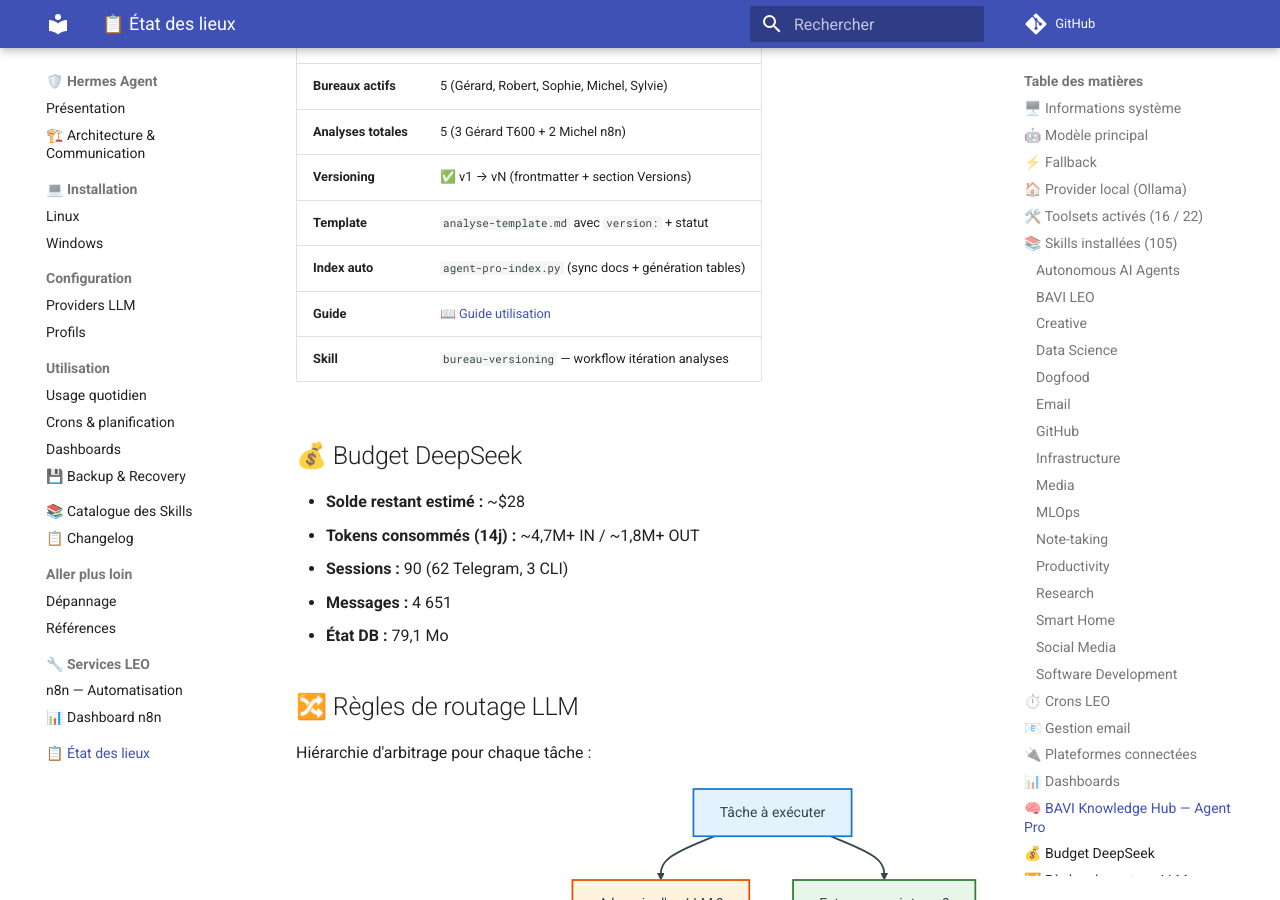
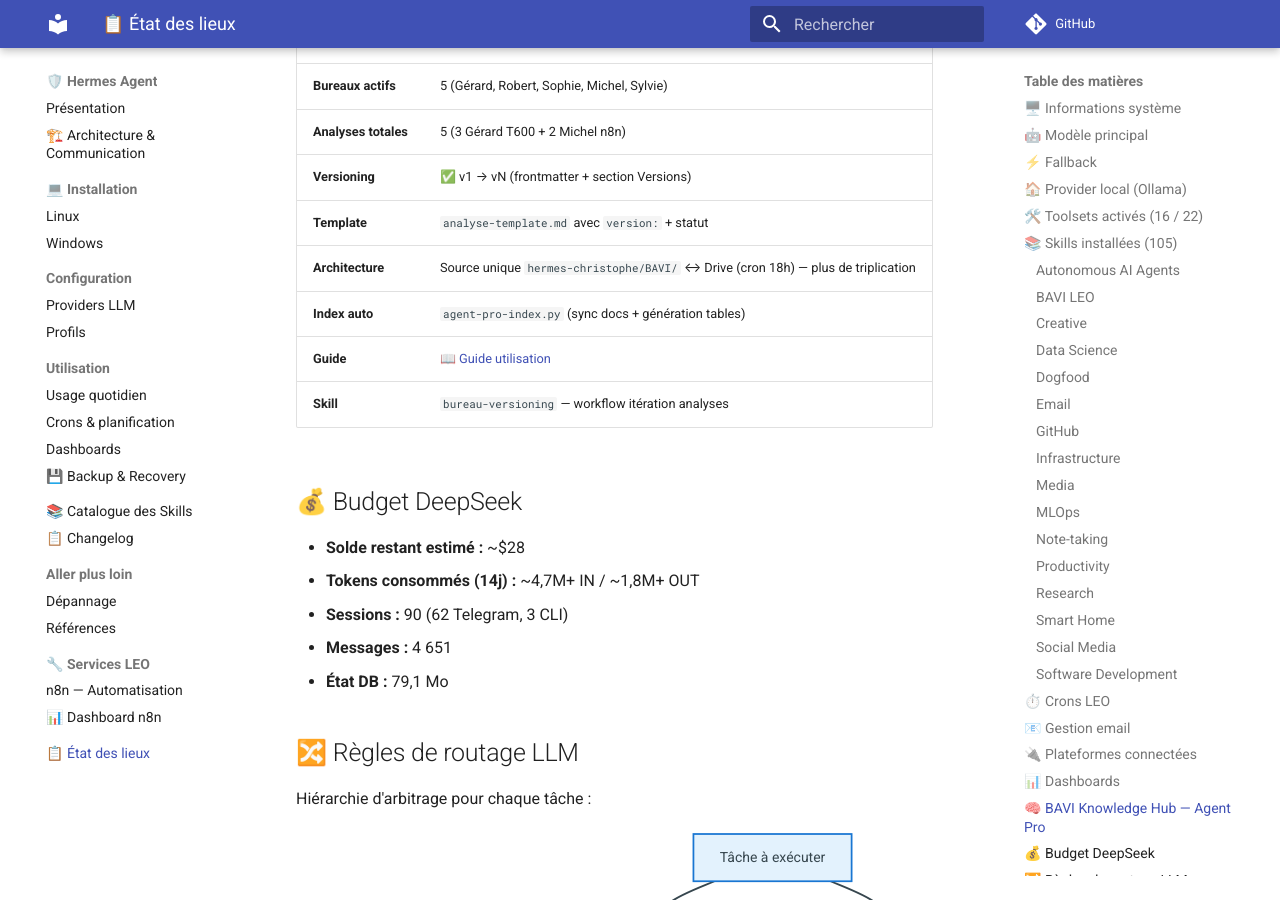
Before and after one commit to christophedanhier-hash/hermes-wiki, an MkDocs documentation site: the page built from docs/hermes/etat-des-lieux.md, in a window 1280 px wide and 900 px high, scrolled down 7510 px. Built offline with MkDocs 1.6.1 and Material for MkDocs 9.7.7, drawn with Linux system fonts in a browser that asks for light colours; comment, search, counter and statistics services are not loaded.

Commit message:
docs: archi BAVI consolidée — source unique hermes-christophe/BAVI/ ↔ Drive

```diff
--- a/docs/hermes/etat-des-lieux.md
+++ b/docs/hermes/etat-des-lieux.md
@@ -197,6 +197,7 @@
 | **Analyses totales** | 5 (3 Gérard T600 + 2 Michel n8n) |
 | **Versioning** | ✅ v1 → vN (frontmatter + section Versions) |
 | **Template** | `analyse-template.md` avec `version:` + statut |
+| **Architecture** | Source unique `hermes-christophe/BAVI/` ↔ Drive (cron 18h) — plus de triplication |
 | **Index auto** | `agent-pro-index.py` (sync docs + génération tables) |
 | **Guide** | [📖 Guide utilisation](https://christophedanhier-hash.github.io/BAVI_LEO/guide-utilisation/) |
 | **Skill** | `bureau-versioning` — workflow itération analyses |
```
